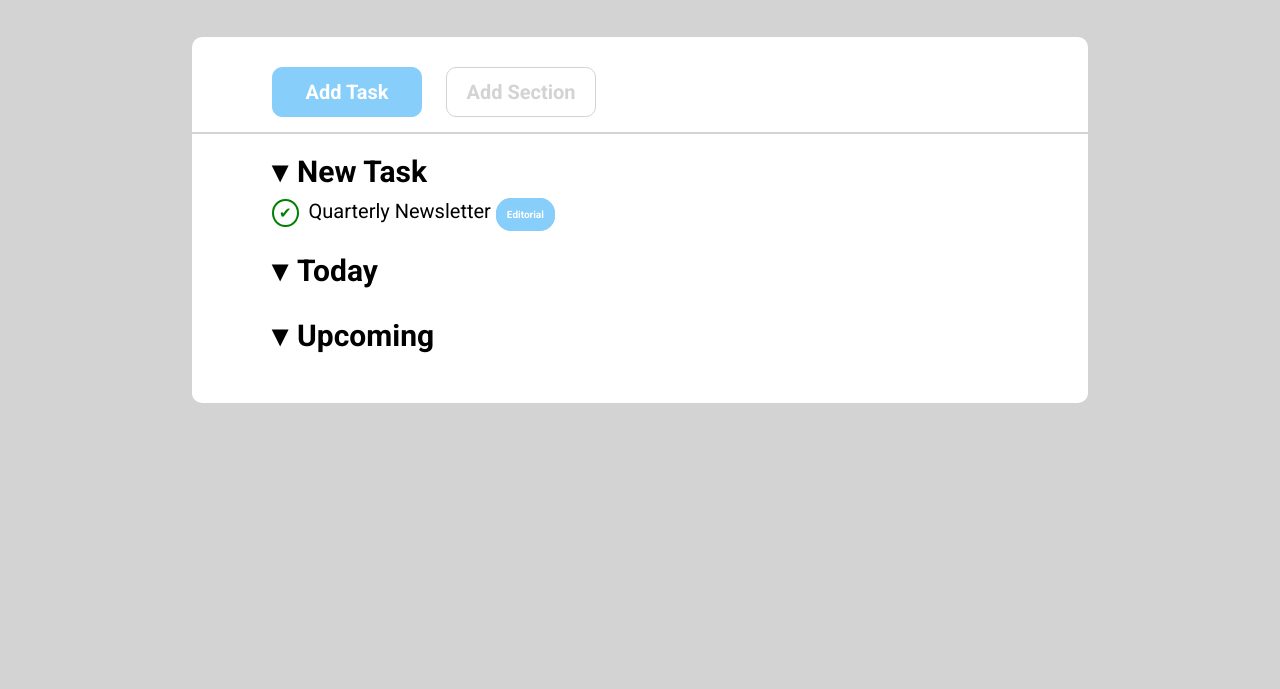
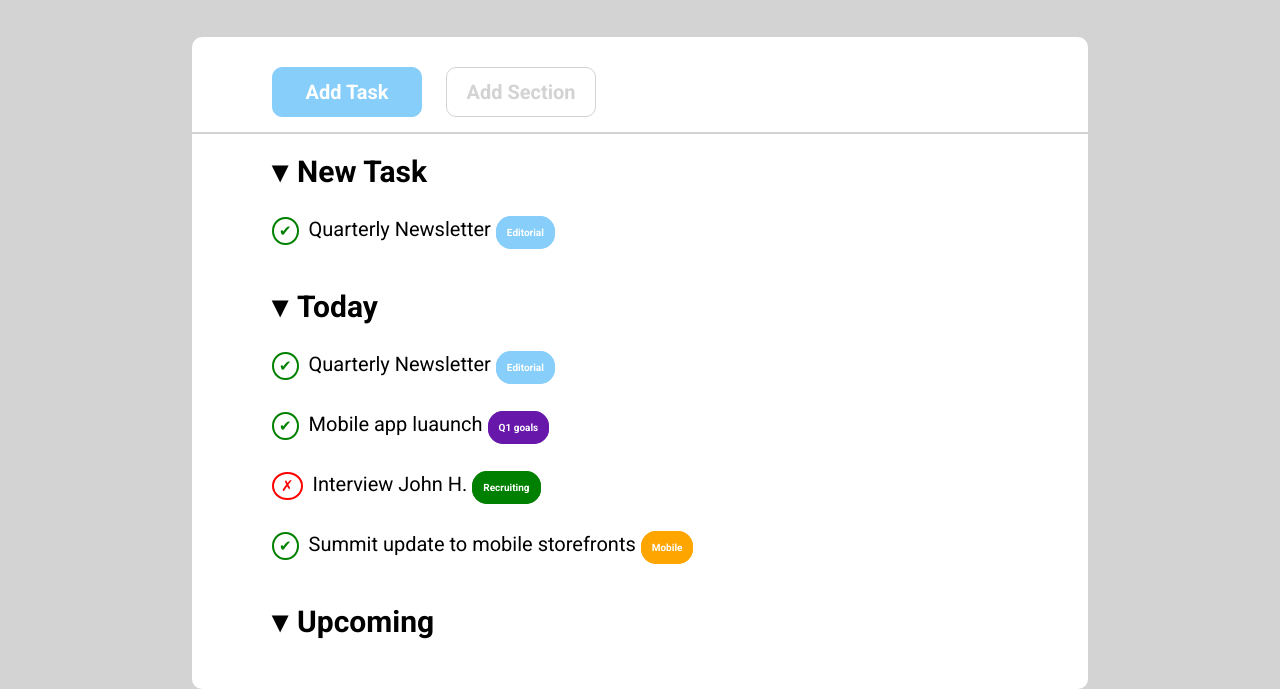
Before and after one commit to filippo1996/html-css-toboolist, a plain HTML site: page index.html in a window 1280 px wide. Shown: the part 113-802 px from the top of the page. Drawn offline with Linux system fonts and the light colour scheme.

Commit message:
add lista today

```diff
--- a/css/style.css
+++ b/css/style.css
@@ -99,6 +99,10 @@ main .container{
     margin: 10px 0;
 }
 
+.todo-list .list li{
+   line-height: 3;
+}
+
 .todo-list .list .done::before{
     content: '\2714';
     color: green;
@@ -106,6 +110,16 @@ main .container{
     font-size: 15px;
     border-radius: 50%;
     padding: 3px 5px;
+    margin-right: 10px;
+}
+
+.todo-list .list .failed::before{
+    content: '\2717';
+    color: red;
+    border: 2px solid red;
+    padding: 3px 7px;
+    border-radius: 50%;
+    font-size: 15px;
     margin-right: 10px;
 }
 
@@ -122,3 +136,18 @@ main .container{
     background-color: lightskyblue;
     border: 1px solid lightskyblue;
 }
+
+.plate.violet{
+    background-color: #6718ab;
+    border: 1px solid #6718ab;
+}
+
+.plate.green{
+    background-color: green;
+    border: 1px solid green;
+}
+
+.plate.orange{
+    background-color: orange;
+    border: 1px solid orange;
+}
--- a/index.html
+++ b/index.html
@@ -34,7 +34,14 @@
                     </li>
                 </ul>
                 <ul>
-                    <li class="argument">Today</li>
+                    <li class="argument">Today
+                        <ul class="list">
+                            <li class="done">Quarterly Newsletter <span class="plate blue">Editorial</span></li>
+                            <li class="done">Mobile app luaunch <span class="plate violet">Q1 goals</span></li>
+                            <li class="failed">Interview John H. <span class="plate green">Recruiting</span></li>
+                            <li class="done">Summit update to mobile storefronts <span class="plate orange">Mobile</span></li>
+                        </ul>
+                    </li>
                 </ul>
                 <ul>
                     <li class="argument">Upcoming</li>
```
